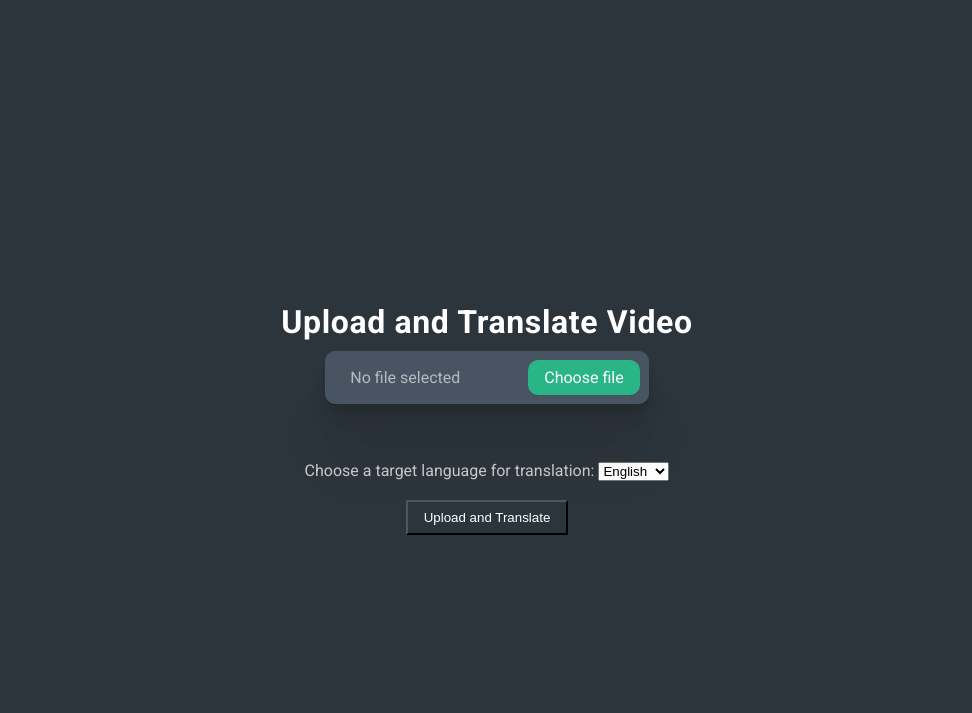
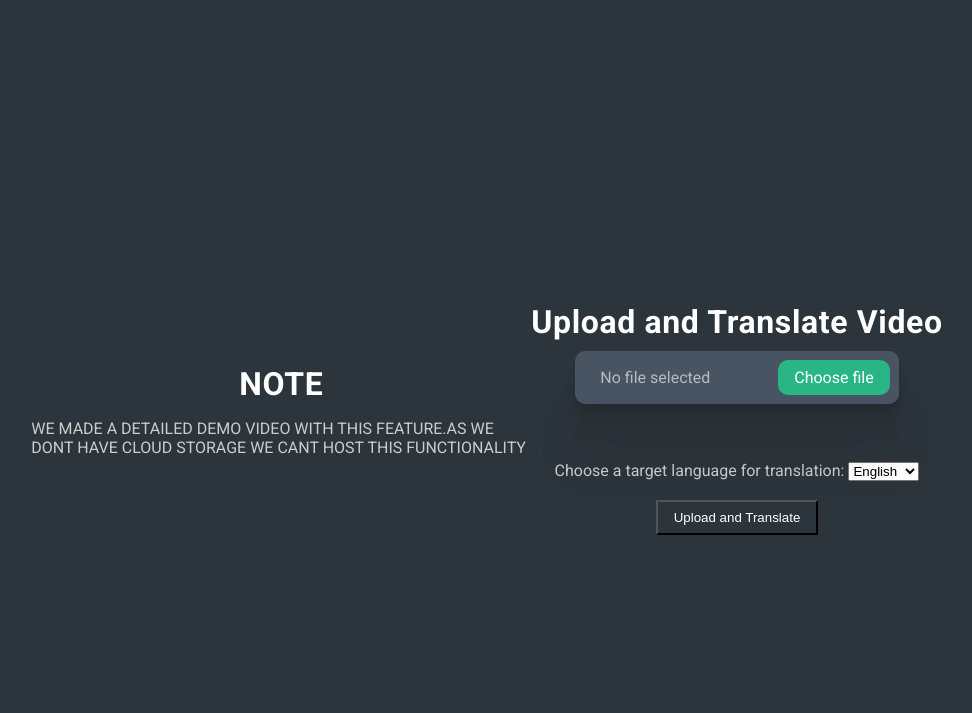
Before and after one commit to Ganesh-73005/inclusio, a Flask app: page /video in a window 1280 px wide. Shown: the top 713 px of the page, without its empty margins (153-1125 px from the left). Run offline with Flask 3, Linux system fonts and the light colour scheme.

Commit message:
Update video.html

```diff
--- a/templates/video.html
+++ b/templates/video.html
@@ -188,12 +188,30 @@
             letter-spacing: 0.02em;
             margin-bottom: 0.3em;
         }
+        .translate-container {
+            width: 100%;
+            max-width: 500px;
+        }
+        @keyframes fadeIn {
+            from {
+                opacity: 0;
+                transform: translateY(-20px);
+            }
+            to {
+                opacity: 1;
+                transform: translateY(0);
+            }
+        }
     </style>
 </head>
 <body>
+    <div class="translate-container">
+        <h1>NOTE</h1>
+        <p>WE MADE A DETAILED DEMO VIDEO WITH THIS FEATURE.AS WE DONT HAVE CLOUD STORAGE WE CANT HOST THIS FUNCTIONALITY</p>
+    </div>
     <div class="wrapper">
         <h1>Upload and Translate Video</h1>
-        <form id="uploadForm" action="/upload" method="POST" enctype="multipart/form-data">
+        <form id="uploadForm" action=""  enctype="multipart/form-data">
             <div class="upload drop-area">
                 <div class="upload-info">
                     <span class="upload-filename inactive drop-text">No file selected</span>
```
